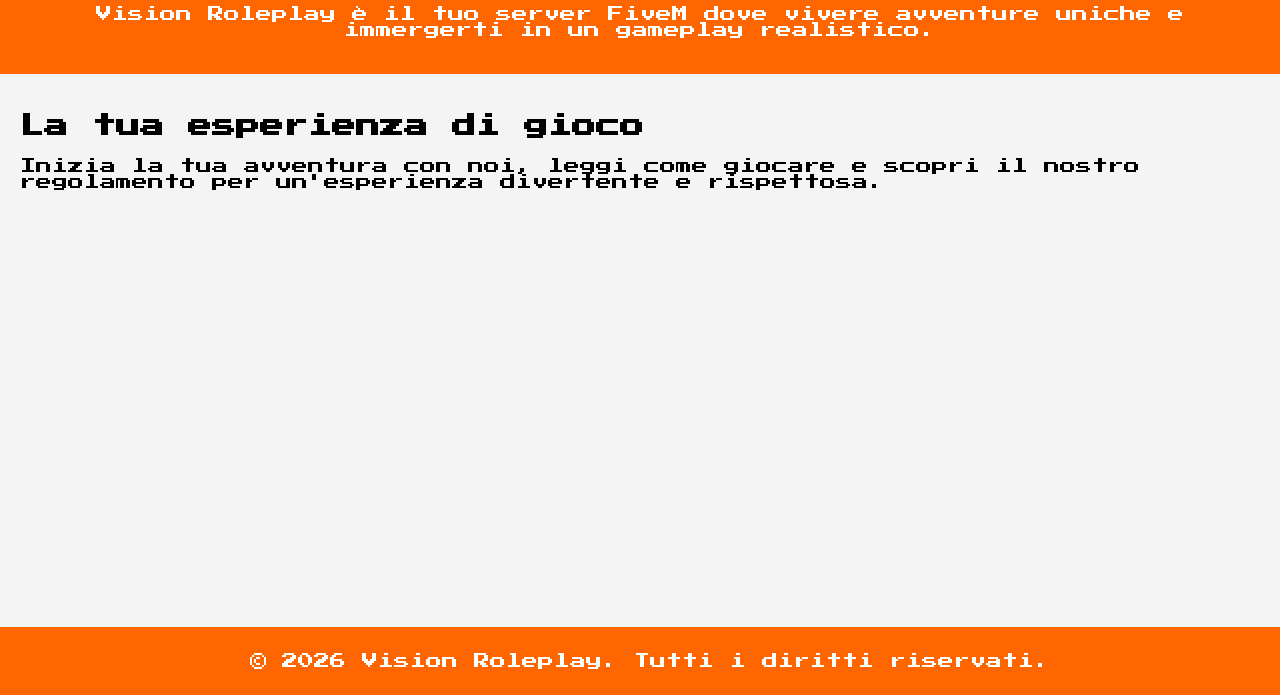
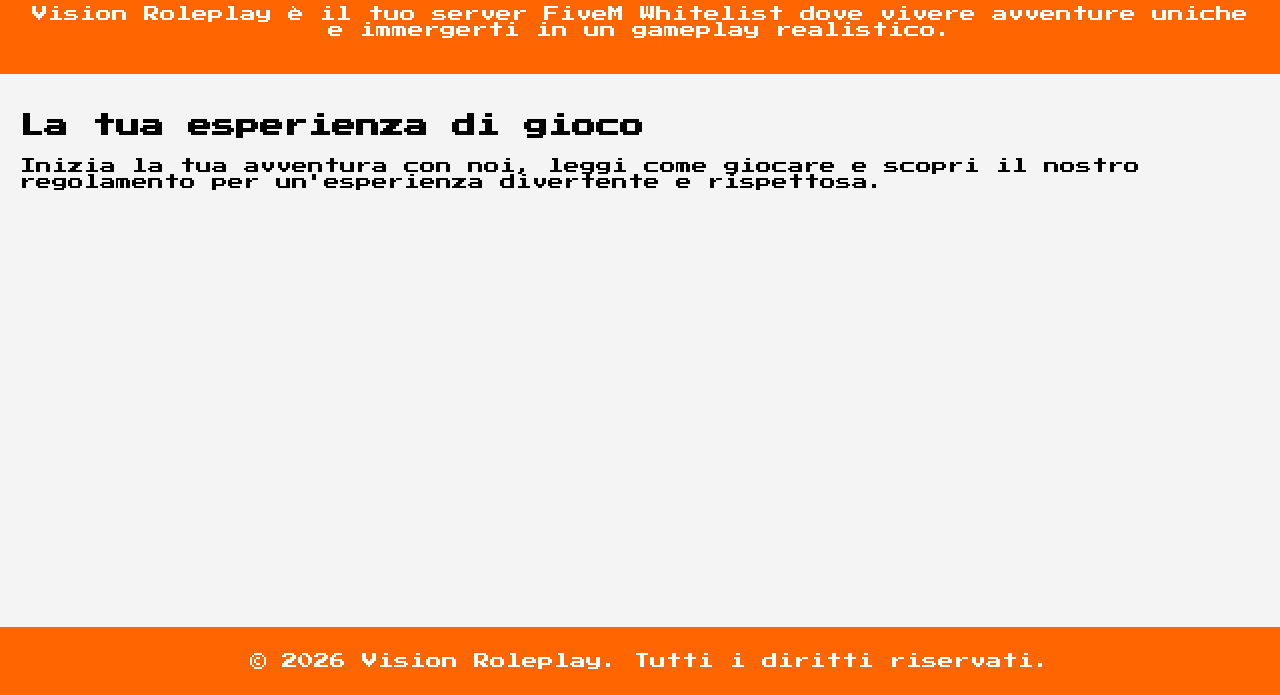
Before and after one commit to salvatorezq3704/vision-roleplay, a plain HTML site: page index.html in a window 1280 px wide. Shown: the part 105-800 px from the top of the page. Drawn offline with Linux system fonts and the light colour scheme.

Commit message:
Update index.html

```diff
--- a/index.html
+++ b/index.html
@@ -18,7 +18,7 @@
             </ul>
         </nav>
         <h1>Benvenuto su Vision Roleplay</h1>
-        <p>Vision Roleplay è il tuo server FiveM dove vivere avventure uniche e immergerti in un gameplay realistico.</p>
+        <p>Vision Roleplay è il tuo server FiveM Whitelist dove vivere avventure uniche e immergerti in un gameplay realistico.</p>
     </header>
     <main>
         <section>
```
